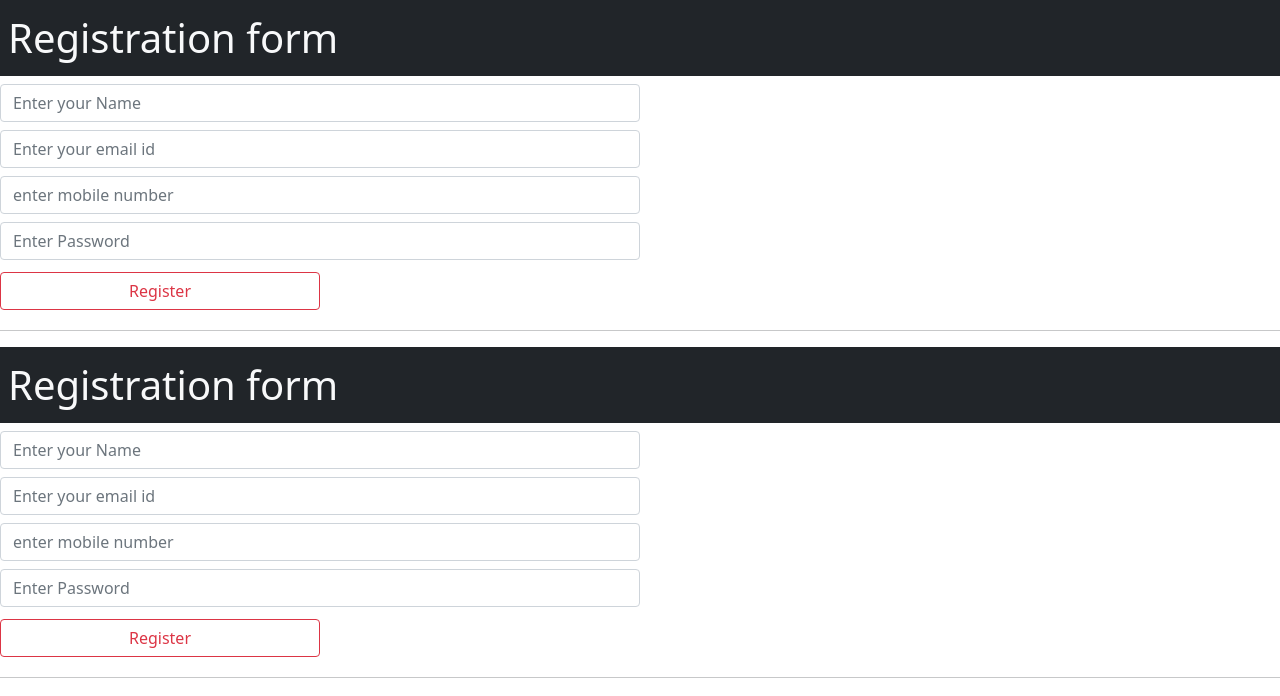
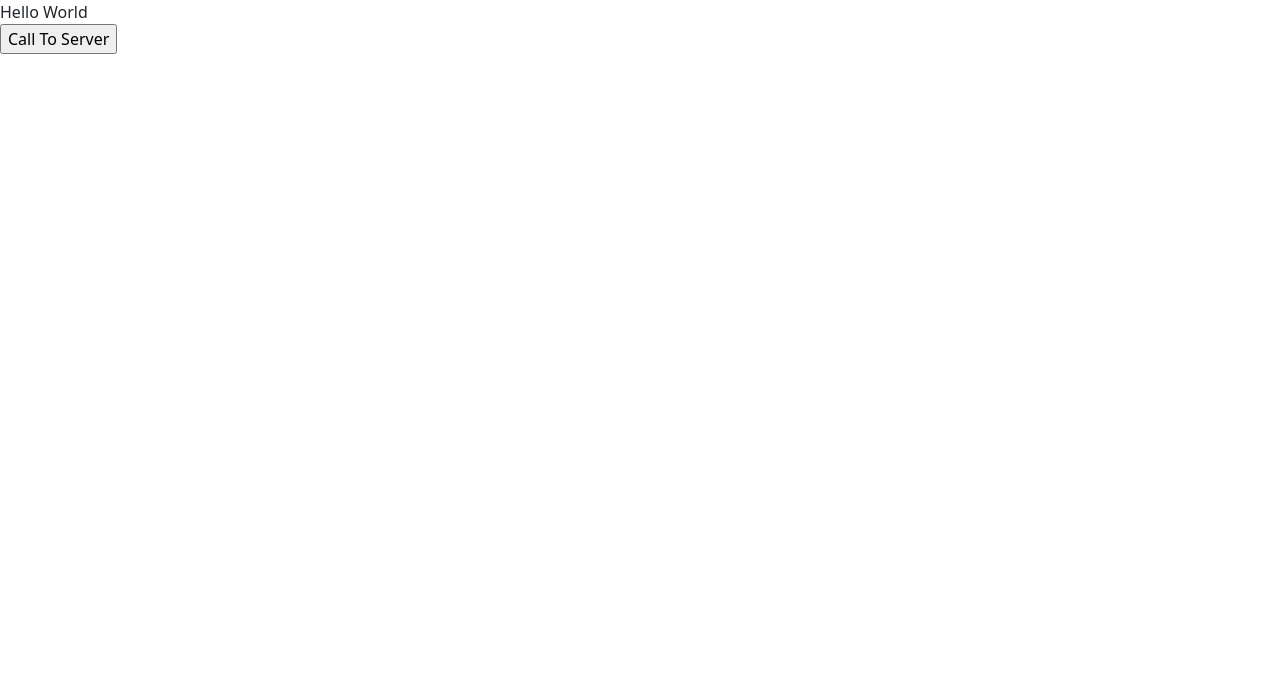
Before and after one commit to dhonevrushabh07/my-react-project-day19, a React (Create React App) app: page / in a window 1280 px wide. Shown: the top 696 px of the page. Built offline with nearby package versions, Linux system fonts and the light colour scheme.

Commit message:
ajax call very important

```diff
--- a/src/App.js
+++ b/src/App.js
@@ -3,111 +3,30 @@ import { useState } from "react";
 export default function App() {
   return (
     <div>
-      <MyForm />
-      <MyForm />
+      <div></div>
+      <MyComponent />
     </div>
   );
 }
 
-function MyForm() {
-  const [username, setUsername] = useState("");
-  const [email, setEmail] = useState("");
-  const [mobno, setMobno] = useState("");
-  const [password, setPassword] = useState("");
+function MyComponent() {
+  const [ajaxcall, SetAjaxCall] = useState([]);
 
-  const [list, setList] = useState([]);
-  const uname = (e) => {
-    const newUname = e.target.value;
-    setUsername(newUname);
+  const callToServer = async () => {
+    const url = "https://jsonplaceholder.typicode.com/photos";
+    const response = await fetch(url);
+    const result = await response.json();
+
+    SetAjaxCall(result);
   };
-  const uemail = (e) => {
-    const newUemail = e.target.value;
-    setEmail(newUemail);
-  };
-  const umobno = (e) => {
-    const newuMobno = e.target.value;
-    setMobno(newuMobno);
-  };
-
-  const pass = (e) => {
-    const newpass = e.target.value;
-    setPassword(newpass);
-  };
-  const register = () => {
-    //alert(`${username} ${email} ${mobno} ${password}`);  //ok
-
-    const object = {
-      Name: username,
-      email: email,
-      Mob_no: mobno,
-      Password: password,
-    };
-    const newList = [object, ...list];
-    setList(newList);
-    setUsername("");
-    setEmail("");
-    setMobno("");
-    setPassword("");
-  };
-
   return (
     <div>
-      <div className="bg-dark text-light p-2 fs-1">Registration form</div>
-      <div>
-        <input
-          type="text"
-          className="form form-control w-50 my-2"
-          placeholder="Enter your Name"
-          value={username}
-          onChange={uname}
-        />
-      </div>
-      <div>
-        <input
-          type="text"
-          className="form form-control w-50 my-2"
-          placeholder="Enter your email id"
-          value={email}
-          onChange={uemail}
-        />
-      </div>
-      <div>
-        <input
-          type="text"
-          className="form form-control w-50 my-2"
-          placeholder="enter mobile number"
-          value={mobno}
-          onChange={umobno}
-        />
-      </div>
-      <div>
-        <input
-          type="text"
-          className="form form-control w-50 my-2"
-          placeholder="Enter Password"
-          value={password}
-          onChange={pass}
-        />
-      </div>
-      <div>
-        <input
-          className="btn btn-outline-danger my-1 w-25"
-          type="button"
-          value="Register"
-          onClick={register}
-        />
-      </div>
-      <div>
-        {list.map((item) => (
-          <div>
-            <div>Name : {item.Name} </div>
-            <div>Mobile No {item.Mob_no} </div>
-            <div> Email id : {item.email} </div>
-            <div>Password : {item.Password} </div>
-          </div>
-        ))}
-      </div>
-      <hr />
+      <div>Hello World</div>
+      <input type="button" value="Call To Server" onClick={callToServer} />
+
+      {ajaxcall.map((item, index) => (
+        <div key={index}>{item.thumbnailUrl}</div>
+      ))}
     </div>
   );
 }
```
